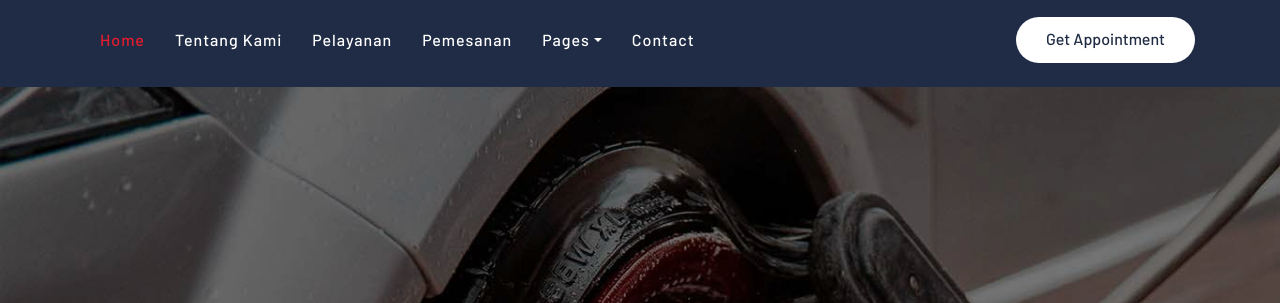
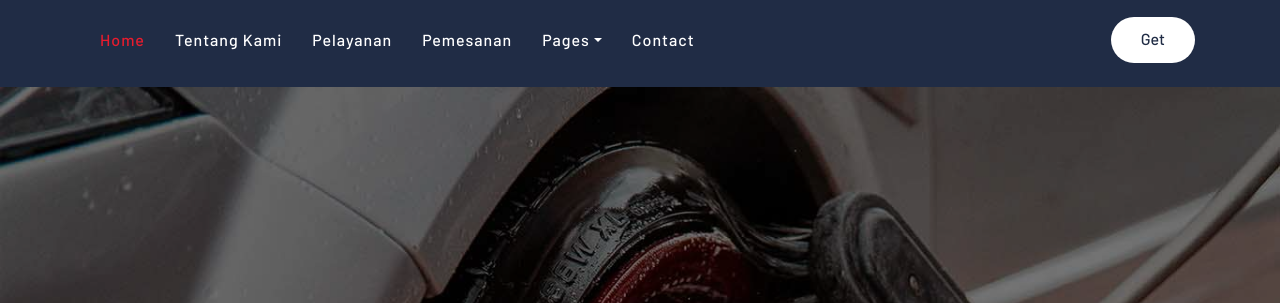
Before and after one commit to Z1dan021/jkos, a plain HTML site: page index.html in a window 1280 px wide. Shown: the part 82-385 px from the top of the page. Drawn offline with nearby package versions, Linux system fonts and the light colour scheme.

Commit message:
Update index.html

```diff
--- a/index.html
+++ b/index.html
@@ -1,5 +1,6 @@
 <!DOCTYPE html>
 <html lang="en">
+
 <head>
     <meta charset="utf-8">
     <title>J-KOS</title>
@@ -92,7 +93,7 @@
                         <a href="contact.html" class="nav-item nav-link">Contact</a>
                     </div>
                     <div class="ml-auto">
-                            <a class="btn btn-custom" href="#">Get Appointment</a>
+                        <a class="btn btn-custom" href="#">Get</a>
                     </div>
                 </div>
             </nav>
@@ -487,4 +488,5 @@
     <!-- Template Javascript -->
     <script src="js/main.js"></script>
 </body>
+
 </html>
```
Lines whose indentation alone changed are shown as unchanged.
